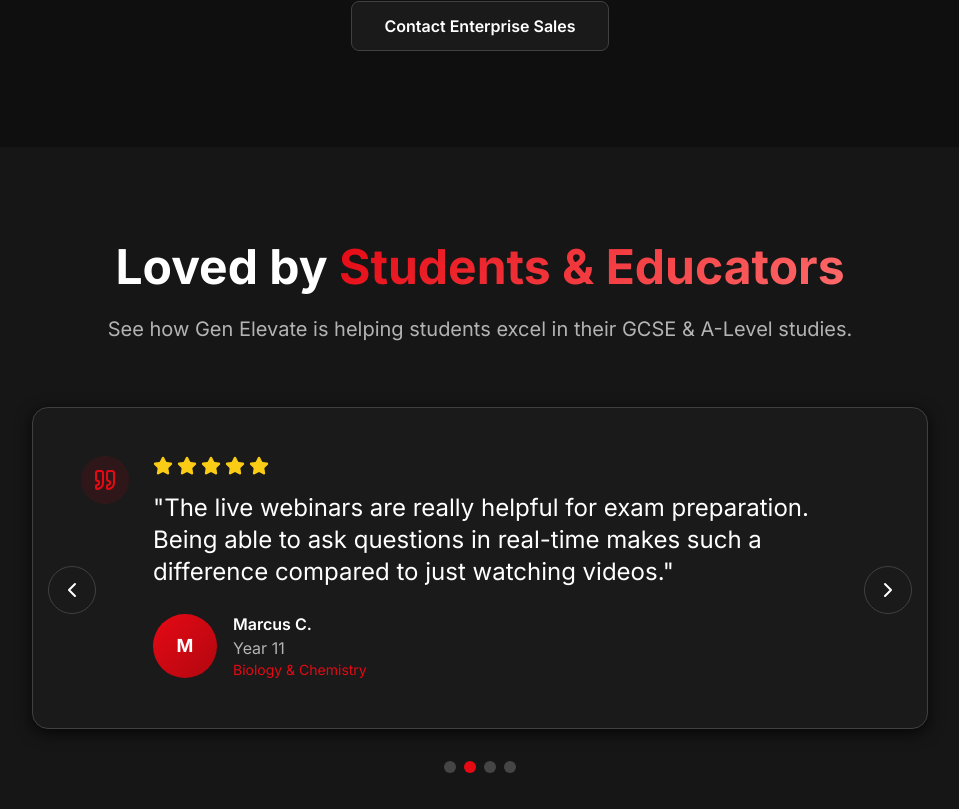
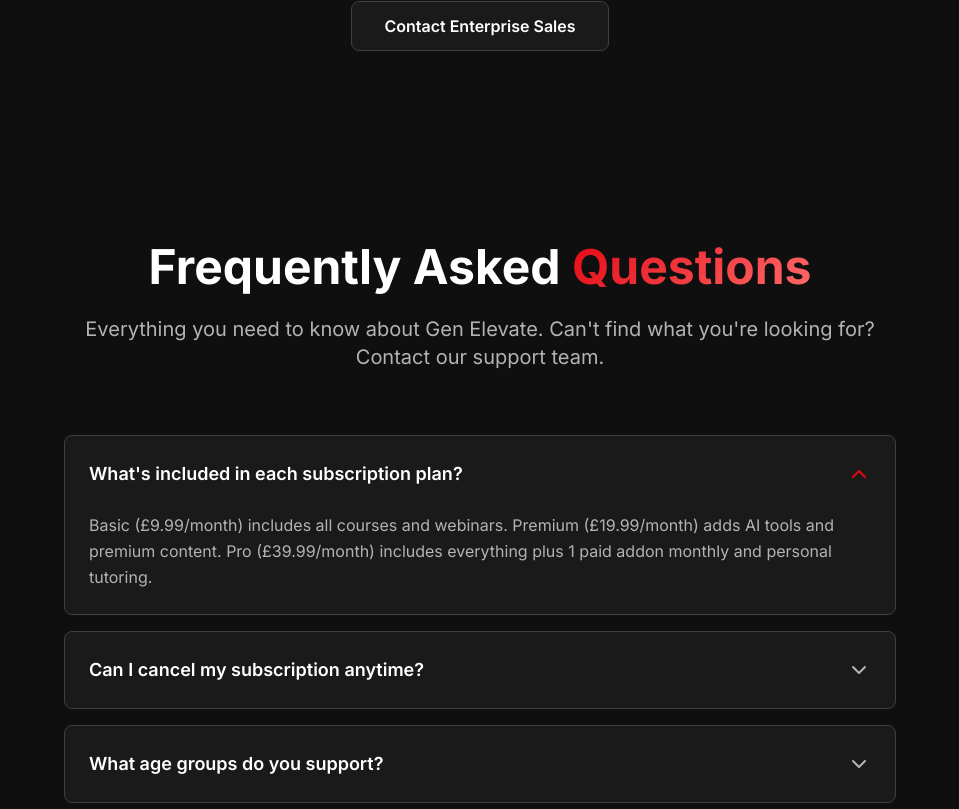
Before and after one commit to Traderaz/genelevate, a Next.js app in the folder apps/web/: page / in a window 1280 px wide. Shown: the part 4351-5160 px from the top of the page, without its empty margins (160-1119 px from the left). Built offline with nearby package versions, Linux system fonts and the light colour scheme; no server answers; the database is empty.

Commit message:
Fix review system - remove fake reviews and fix homepage display - Remove placeholder testimonials, only show real featured reviews - Fix admin reviews page array handling - Optimize featured reviews query to avoid composite index - Add client-side sorting for reviews

```diff
--- a/apps/web/src/app/admin/reviews/page.tsx
+++ b/apps/web/src/app/admin/reviews/page.tsx
@@ -24,10 +24,22 @@
       const queryParam = filter !== 'all' ? `?status=${filter}` : '';
       const response = await fetch(`/api/reviews${queryParam}`);
       const data = await response.json();
-      setReviews(data);
+
+      // Ensure data is an array
+      if (Array.isArray(data)) {
+        setReviews(data);
+      } else if (data.error) {
+        console.error('API Error:', data.error);
+        toast.error(data.error);
+        setReviews([]);
+      } else {
+        console.error('Unexpected response format:', data);
+        setReviews([]);
+      }
     } catch (error) {
       console.error('Error fetching reviews:', error);
       toast.error('Failed to load reviews');
+      setReviews([]);
     } finally {
       setLoading(false);
     }
--- a/apps/web/src/app/api/reviews/route.ts
+++ b/apps/web/src/app/api/reviews/route.ts
@@ -6,14 +6,14 @@
     const { searchParams } = new URL(request.url);
     const status = searchParams.get('status') as 'pending' | 'approved' | 'rejected' | null;
 
+    console.log('Fetching reviews with status:', status || 'all');
     const reviews = await getAllReviews(status || undefined);
+    console.log('Retrieved reviews count:', reviews.length);
 
     return NextResponse.json(reviews);
   } catch (error) {
     console.error('Error in GET /api/reviews:', error);
-    return NextResponse.json(
-      { error: 'Failed to fetch reviews' },
-      { status: 500 }
-    );
+    // Return empty array on error instead of error object
+    return NextResponse.json([]);
   }
 }
--- a/apps/web/src/components/sections/netflix-testimonials.tsx
+++ b/apps/web/src/components/sections/netflix-testimonials.tsx
@@ -15,15 +15,10 @@
     async function loadReviews() {
       try {
         const featuredReviews = await getFeaturedReviews();
-        if (featuredReviews.length > 0) {
-          setReviews(featuredReviews);
-        } else {
-          // Fallback to placeholder if no reviews yet
-          setReviews(placeholderReviews);
-        }
+        setReviews(featuredReviews);
       } catch (error) {
         console.error('Error loading reviews:', error);
-        setReviews(placeholderReviews);
+        setReviews([]);
       } finally {
         setLoading(false);
       }
@@ -31,58 +26,6 @@
 
     loadReviews();
   }, []);
-
-  // Placeholder reviews (for when no real reviews exist yet)
-  const placeholderReviews: StudentReview[] = [
-    {
-      id: 'placeholder-1',
-      studentId: 'placeholder',
-      studentName: 'Sarah J.',
-      yearGroup: 'Year 13',
-      rating: 5,
-      reviewText: "The comprehensive Mathematics and Physics courses helped me understand complex topics. The AI tutor is brilliant for getting instant help when I'm stuck on homework.",
-      subject: 'Mathematics & Physics',
-      submittedAt: new Date(),
-      status: 'approved',
-      featured: true
-    },
-    {
-      id: 'placeholder-2',
-      studentId: 'placeholder',
-      studentName: 'Marcus C.',
-      yearGroup: 'Year 11',
-      rating: 5,
-      reviewText: "The live webinars are really helpful for exam preparation. Being able to ask questions in real-time makes such a difference compared to just watching videos.",
-      subject: 'Biology & Chemistry',
-      submittedAt: new Date(),
-      status: 'approved',
-      featured: true
-    },
-    {
-      id: 'placeholder-3',
-      studentId: 'placeholder',
-      studentName: 'Emma W.',
-      yearGroup: 'Year 10',
-      rating: 5,
-      reviewText: "The Life Skills and Career Explorer sections helped me discover what I want to do after school. Learning about different career paths and what they involve has been invaluable!",
-      subject: 'Career Planning',
-      submittedAt: new Date(),
-      status: 'approved',
-      featured: true
-    },
-    {
-      id: 'placeholder-4',
-      studentId: 'placeholder',
-      studentName: 'James M.',
-      yearGroup: 'Year 12',
-      rating: 5,
-      reviewText: "The Career Explorer showed me hundreds of career options I'd never even heard of. Now I understand what qualifications and skills I need for my dream career in engineering.",
-      subject: 'Career Guidance',
-      submittedAt: new Date(),
-      status: 'approved',
-      featured: true
-    }
-  ];
 
   const nextTestimonial = () => {
     setCurrentTestimonial((prev) => (prev + 1) % reviews.length);
--- a/apps/web/src/lib/services/reviews.ts
+++ b/apps/web/src/lib/services/reviews.ts
@@ -52,8 +52,7 @@
     const q = query(
       collection(db, 'studentReviews'),
       where('status', '==', 'approved'),
-      where('featured', '==', true),
-      orderBy('featuredAt', 'desc')
+      where('featured', '==', true)
     );
 
     const snapshot = await getDocs(q);
@@ -76,6 +75,13 @@
         reviewedBy: data.reviewedBy,
         reviewedAt: data.reviewedAt?.toDate(),
       });
+    });
+
+    // Sort by featuredAt on the client side to avoid composite index requirement
+    reviews.sort((a, b) => {
+      if (!a.featuredAt) return 1;
+      if (!b.featuredAt) return -1;
+      return b.featuredAt.getTime() - a.featuredAt.getTime();
     });
 
     return reviews;
```
